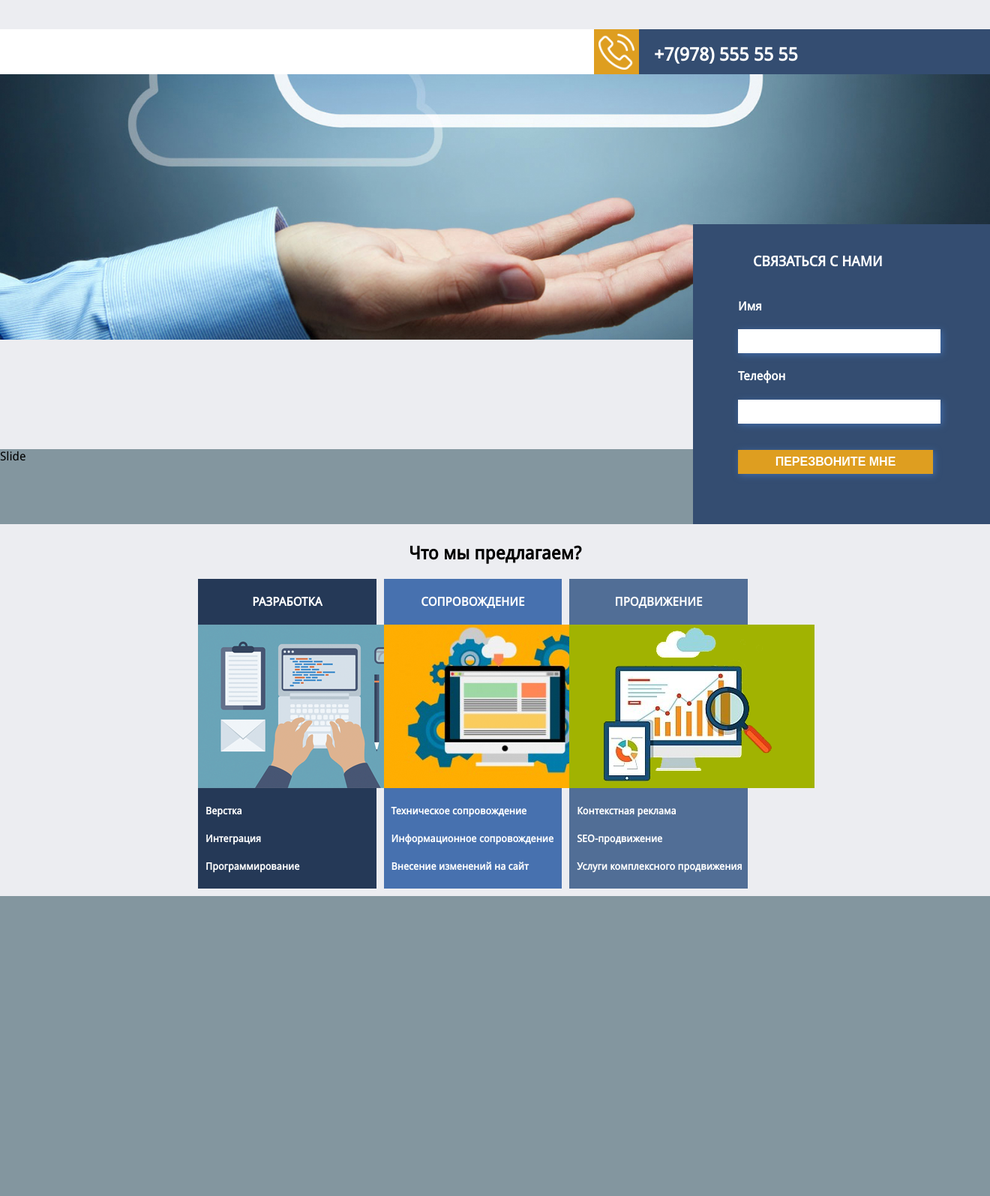
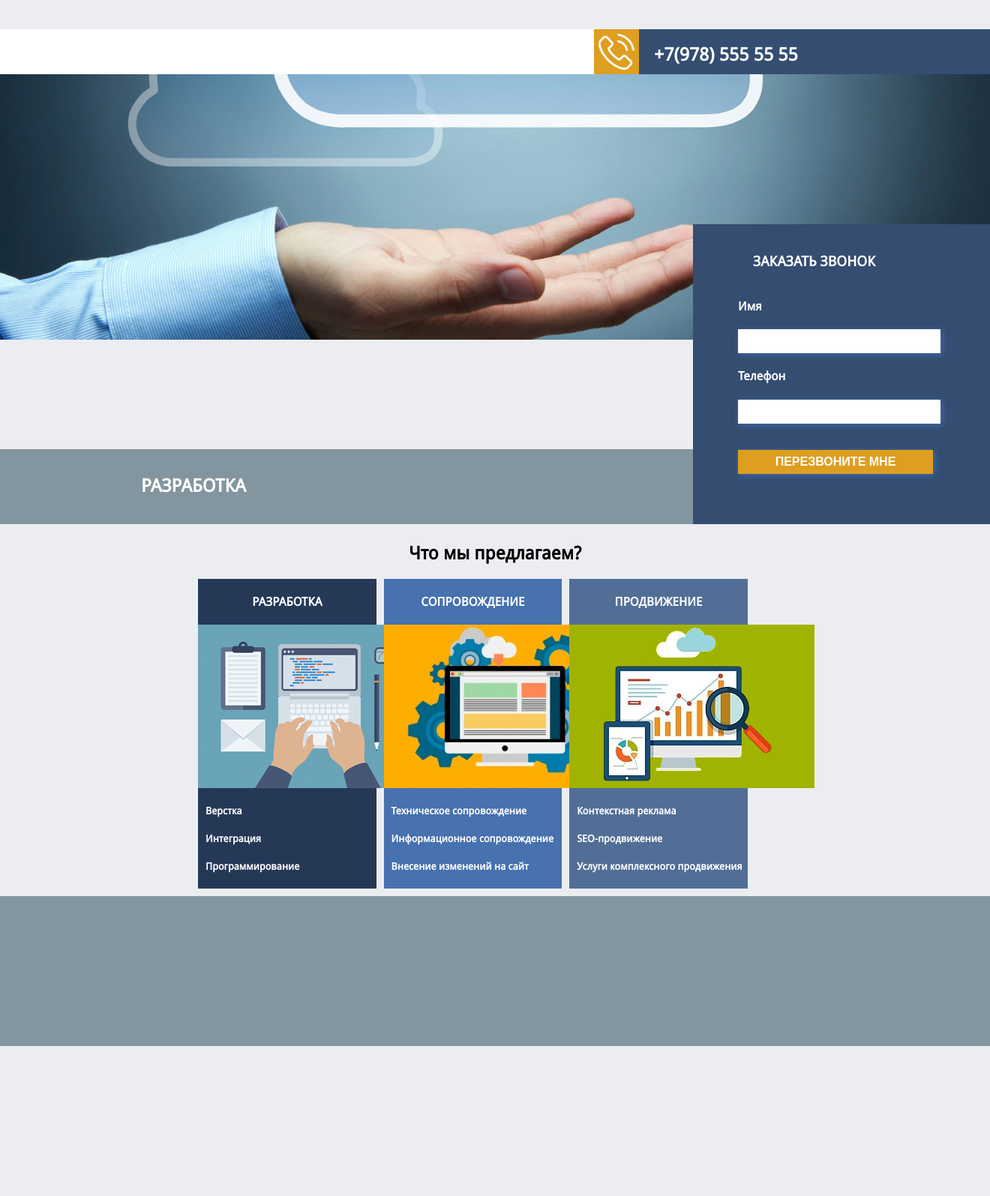
Before and after one commit to JGjmicode/jmicode.ru, a PHP site: page / in a window 1320 px wide. Shown: the part 21-1616 px from the top of the page at 75% size. After the commit the page ends 1416 px from the top, so only its background shows below. Run offline with PHP 8.4, Linux system fonts and the light colour scheme.

Commit message:
Карусель

```diff
--- a/css/style.css
+++ b/css/style.css
@@ -37,7 +37,7 @@ header {
 }
 footer {
   width: 100%;
-  height: 400px;
+  height: 200px;
   background: #83969f;
 }
 .phone-menu {
@@ -74,9 +74,41 @@ footer {
   width: 100%;
 }
 .slider {
-  width: 100%;
+  width: 80%;
   height: 100px;
   background-color: #83969f;
+}
+.viewport {
+  width: 680px;
+  display: table;
+  position: relative;
+  overflow: hidden;
+  margin: auto;
+  padding-top: 15px;
+}
+#slidewrapper {
+  position: relative;
+  width: calc(300%);
+  top: 0;
+  left: 0;
+  margin: 0;
+  padding: 0;
+  transition: 1s;
+}
+#slidewrapper ul li {
+  margin: 0;
+  padding: 0;
+}
+#slidewrapper li {
+  width: calc(33.33333333%);
+  list-style: none;
+  display: inline;
+  float: left;
+}
+.slide h2 {
+  width: 100%;
+  font-weight: 600;
+  color: #ffffff;
 }
 .callback {
   width: 400px;
--- a/css/style.less
+++ b/css/style.less
@@ -47,7 +47,7 @@ header {
 }
 footer {
     width: 100%;
-    height: 400px;
+    height: 200px;
     background: @main-slider;
 }
 .phone-menu {
@@ -85,10 +85,46 @@ footer {
     }
 }
 .slider {
-    width: 100%;
+    width: 80%;
     height: 100px;
     background-color: @main-slider;
 }
+
+.viewport {
+    width: 680px;
+    display: table;
+    position: relative;
+    overflow: hidden;
+    margin: auto;
+    padding-top: 15px;
+}
+#slidewrapper {
+    position: relative;
+    width: calc(100%*3);
+    top: 0;
+    left: 0;
+    margin: 0;
+    padding: 0;
+    transition: 1s;
+
+    ul li{
+        margin: 0;
+        padding: 0;
+    }
+
+    li {
+        width: calc(100%/3);
+        list-style: none;
+        display: inline;
+        float: left;
+    }
+}
+.slide h2 {
+    width: 100%;
+    font-weight: 600;
+    color: @white;
+}
+
 .callback {
     width: 400px;
     height: 400px;
--- a/index.php
+++ b/index.php
@@ -21,11 +21,17 @@
         </div>
 
             <div class="slider">
-                <div class="slide1">Slide</div>
+                <div class="viewport">
+                    <ul id="slidewrapper">
+                        <li class="slide"><h2>РАЗРАБОТКА</h2></li>
+                        <li class="slide"><h2>СОПРОВОЖДЕНИЕ</h2></li>
+                        <li class="slide"><h2>ПРОДВИЖЕНИЕ</h2></li>
+                    </ul>
+                </div>
             </div>
 
         <section class="callback">
-            <h3>Связаться с нами</h3>
+            <h3>Заказать звонок</h3>
             <h4>Имя</h4>
             <input type="text" class="input-form name-form"/>
             <h4>Телефон</h4>
--- a/js/common.js
+++ b/js/common.js
@@ -10,6 +10,27 @@ $(window).scroll(function(){
     });
 });
 
-$(document).ready(function(){
-  $('.bxslider').bxSlider();
-});
+var slideNow = 1;
+var slideCount = $('#slidewrapper').children().length;
+var slideInterval = 2500;
+
+$(document).ready( function (){
+    setInterval(nextSlide, slideInterval);
+    } ,function() {
+        switchInterval = setInterval(nextSlide, slideInterval);
+    });
+
+function nextSlide() {
+    if (slideNow == slideCount || slideNow <= 0 || slideNow > slideCount) {
+        $('#slidewrapper').css('transform', 'translate(0, 0)');
+        slideNow = 1;
+    } else {
+        translateWidth = -$('.viewport').width() * (slideNow);
+        $('#slidewrapper').css({
+            'transform': 'translate(' + translateWidth + 'px, 0)',
+            '-webkit-transform': 'translate(' + translateWidth + 'px, 0)',
+            '-ms-transform': 'translate(' + translateWidth + 'px, 0)',
+        });
+        slideNow++;
+    }
+}
--- a/nbproject/private/private.xml
+++ b/nbproject/private/private.xml
@@ -3,7 +3,9 @@
     <editor-bookmarks xmlns="http://www.netbeans.org/ns/editor-bookmarks/2" lastBookmarkId="0"/>
     <open-files xmlns="http://www.netbeans.org/ns/projectui-open-files/2">
         <group>
+            <file>file:/F:/JMICode/workspace/jmicode.ru/js/common.js</file>
             <file>file:/F:/JMICode/workspace/jmicode.ru/index.php</file>
+            <file>file:/F:/JMICode/workspace/jmicode.ru/css/style.less</file>
         </group>
     </open-files>
 </project-private>
```
Also changed, not shown: img/ceo_s1.png (added), img/develop_s1.png (added), img/support_s1.png (added), 1 other file.
